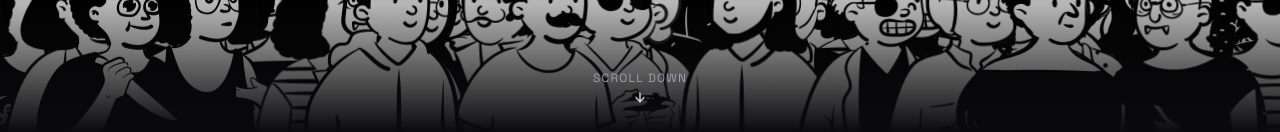
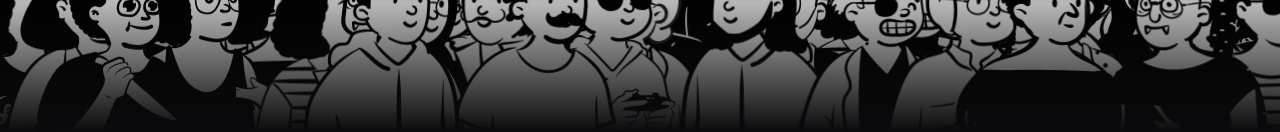
Before and after one commit to fathurrach/portofolio-atnx, a React (Vite) app: page / in a window 1280 px wide. Shown: the part 668-800 px from the top of the page. Built offline with nearby package versions, Linux system fonts and the light colour scheme.

Commit message:
style: remove scroll down indicator from hero section

```diff
--- a/src/components/Hero.tsx
+++ b/src/components/Hero.tsx
@@ -1,6 +1,6 @@
 import { useEffect, useRef, useState } from "react";
 import { gsap } from "gsap";
-import { ArrowDown, ArrowUpRight } from "lucide-react";
+import { ArrowUpRight } from "lucide-react";
 import CrowdCanvas from "./CrowdCanvas";
 import { BlurInText } from "./ui/blur-in-text";
 import { TextType } from "./ui/text-type";
@@ -112,16 +112,8 @@ const Hero = () => {
       {/* Bottom overlay for fading canvas and scroll indicator */}
       <div className="absolute bottom-0 left-0 w-full h-32 bg-gradient-to-t from-[#f8fafc] dark:from-[#0a0a0c] to-transparent pointer-events-none z-20" />
 
-      {/* Scroll Down Button */}
-      <div className="absolute bottom-6 left-1/2 -translate-x-1/2 z-35 hidden md:block">
-        <a
-          href="#about"
-          className="flex flex-col items-center gap-2 text-slate-700 dark:text-gray-400 hover:text-brand-primary transition-colors duration-300 font-mono text-xs tracking-widest uppercase interactive"
-        >
-          Scroll Down
-          <ArrowDown size={14} className="animate-bounce text-brand-primary" />
-        </a>
-      </div>
+
+
     </section>
   );
 };
```
